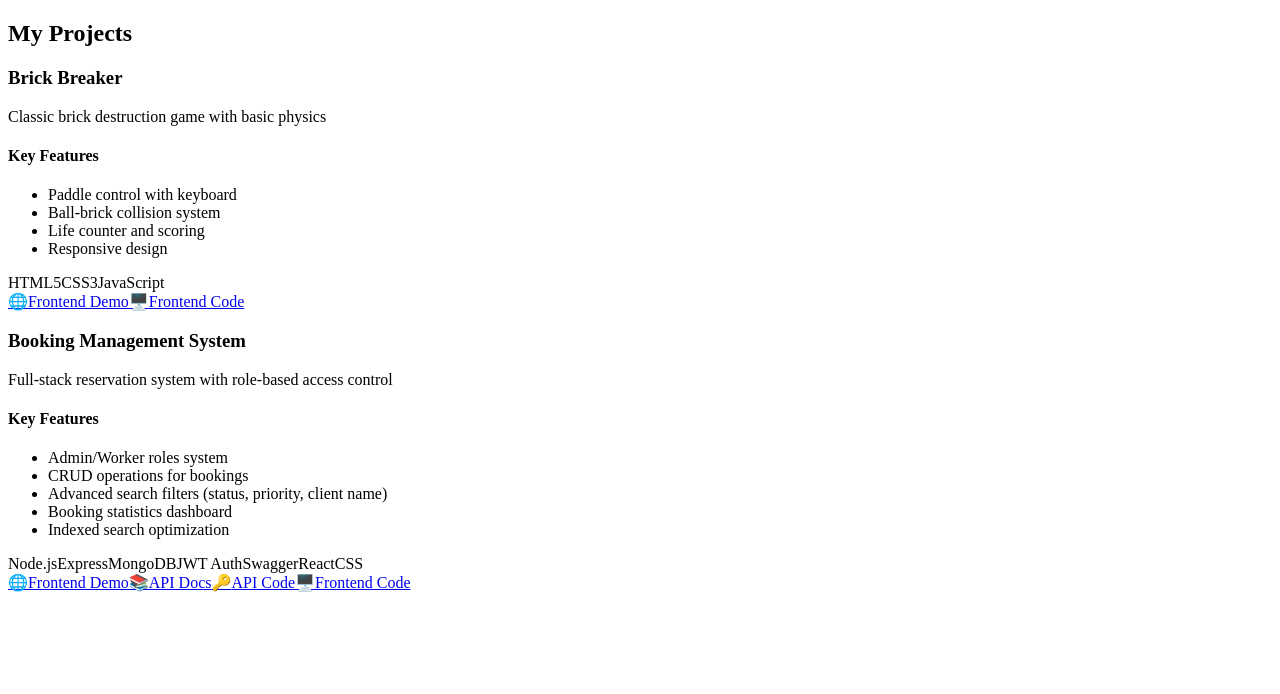
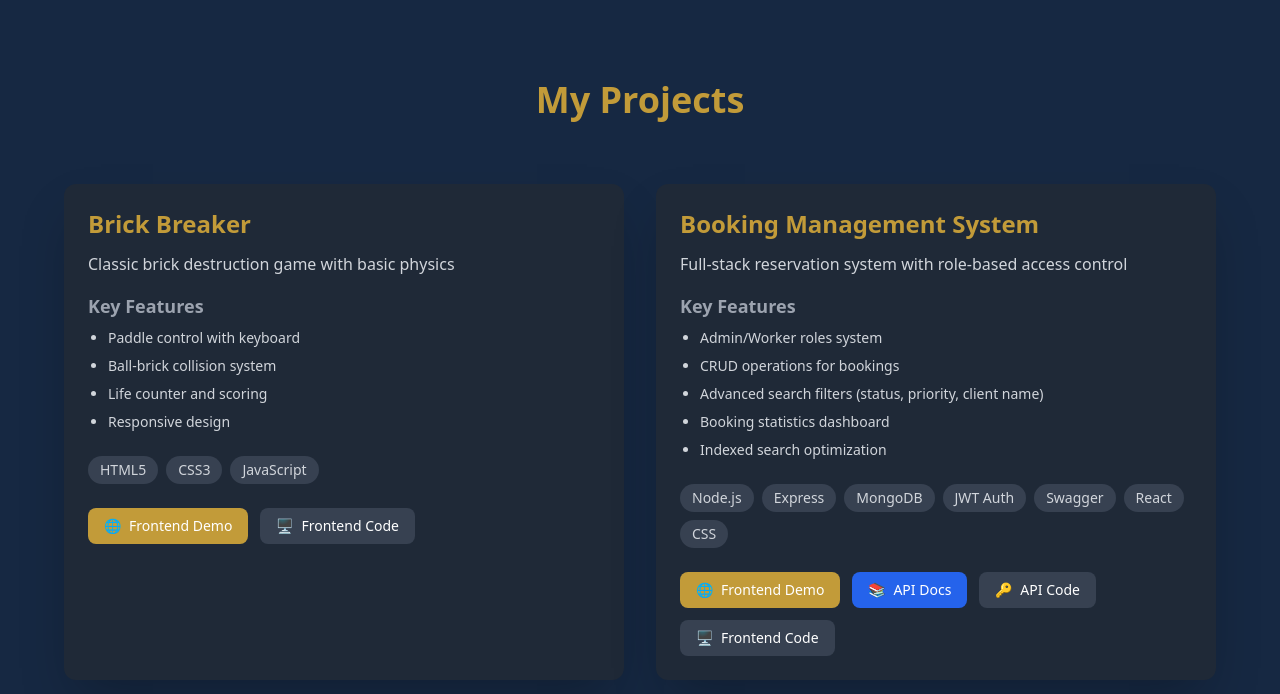
Before and after one commit to Jorgesq9/PortfolioFullStack, a Next.js app: page /projects in a window 1280 px wide. Shown: the top 694 px of the page. Built offline with nearby package versions, Linux system fonts and the light colour scheme.

Commit message:
retoques finales

```diff
--- /dev/null
+++ b/pages/_app.js
@@ -0,0 +1,7 @@
+import "../styles/global.css";
+
+function MyApp({ Component, pageProps }) {
+  return <Component {...pageProps} />;
+}
+
+export default MyApp;
--- a/pages/index.js
+++ b/pages/index.js
@@ -3,7 +3,6 @@ import Navbar from "../components/NavBar";
 import About from "./about";
 import Projects from "./projects";
 import Contact from "./contact";
-import "../styles/global.css";
 
 const Home = () => {
   const [language, setLanguage] = useState("es");
```
